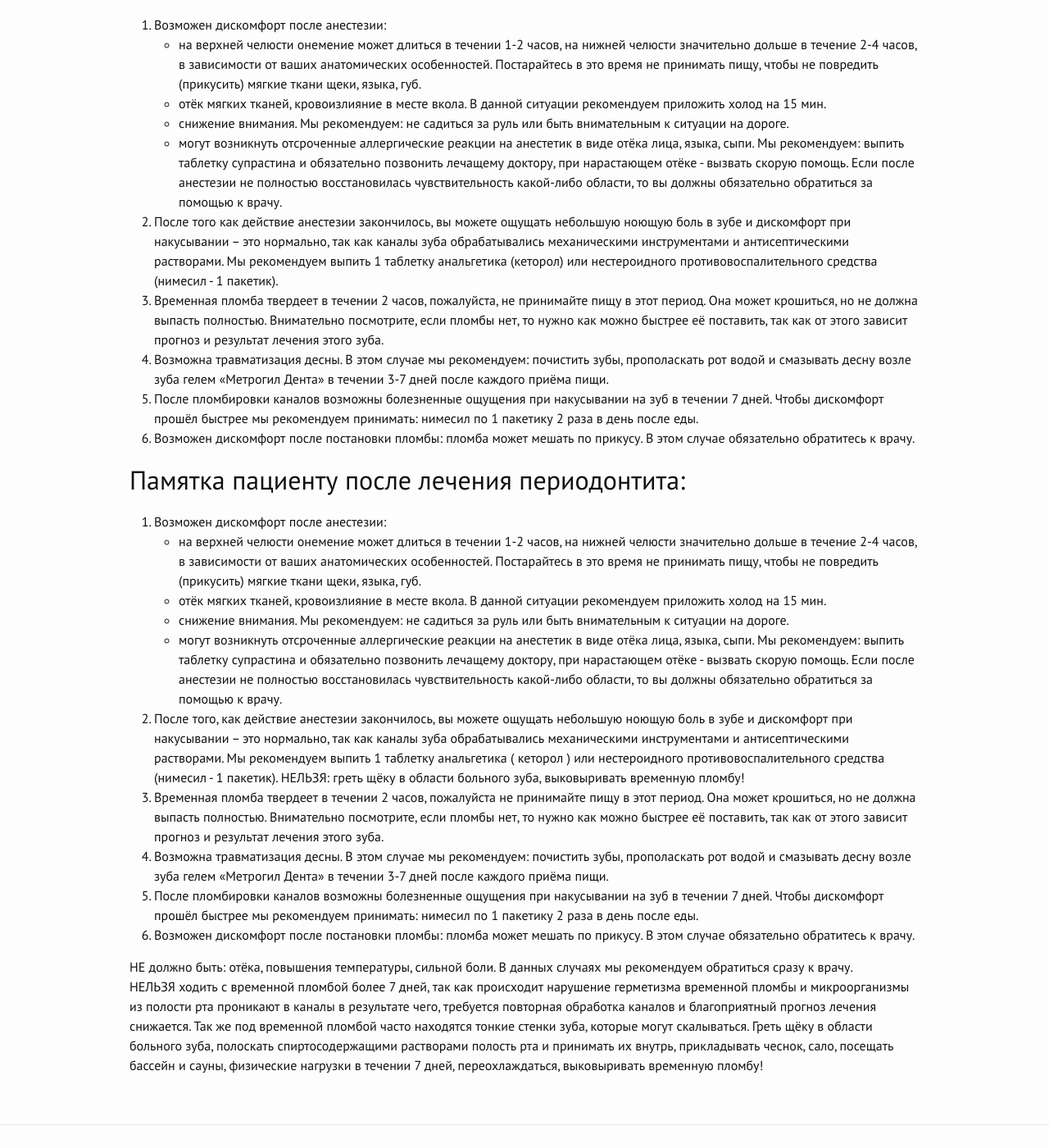
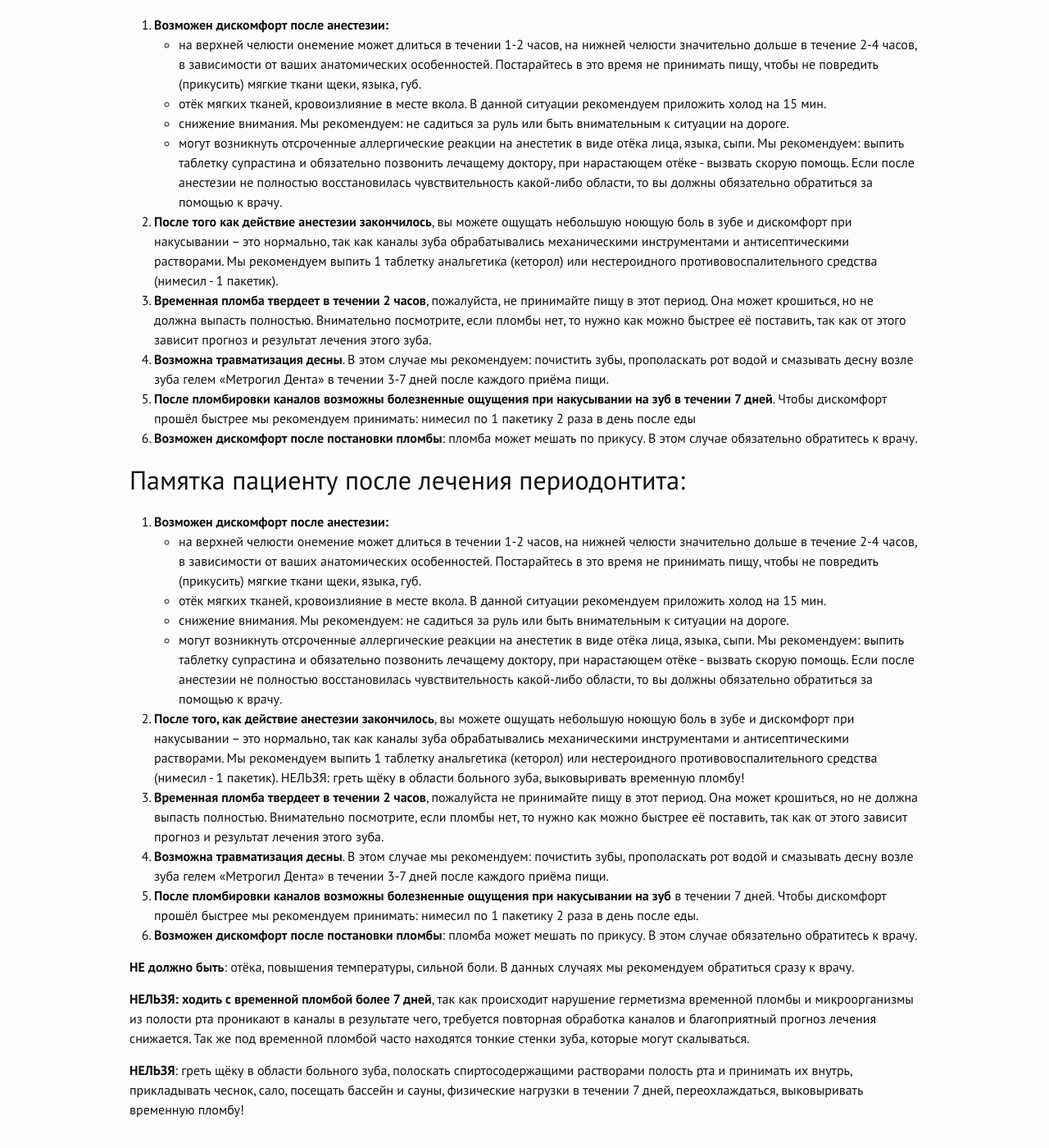
Before and after one commit to albus-dentes/albus-dentes.github.io, a Jekyll site: the page built from tips/index.md, in a window 1280 px wide and 1400 px high, scrolled down 556 px. Shown: the whole window at 82% size. Built offline with Jekyll 4.4.1, drawn with Linux system fonts in a browser that asks for light colours; some of the changed text lies outside the part shown.

Commit message:
Update tips

```diff
--- a/tips/index.md
+++ b/tips/index.md
@@ -3,36 +3,121 @@
 title: Рекомендации
 ---
 ## Памятка пациенту после лечения кариеса
-1. Постарайтесь не принимать пищу, пока не прошло онемение после анестезии (обезболивания), чтобы не прикусить нечувствительные мягкие ткани губ, щеки, языка. (Обычно чувствительность восстанавливается на верхней челюсти в течение 1-2 часов, на нижней челюсти - в течение 2 -4 часов.)
-2. Если после прекращения действия анестезии есть дискомфорт от пломбы (пломба мешает), мы рекомендуем записаться на коррекцию пломбы для восстановления комфорта, это займёт не более 10 минут. (Пломба может мешать по прикусу, так как во время пришлифовывания пациент из-за анестезии не всегда может точно оценить свои ощущения.)
-3. Пролеченный зуб может реагировать на температурные раздражители в течение недели. Если зуб реагирует и после, рекомендуем обратиться к лечащему врачу – скорее всего, воспаление затронуло пульпу (нерв) зуба и необходимо лечение пульпита.
-4. Если Вы не предупредили врача об аллергии на анестетик и у Вас возникли отсроченные аллергические реакции в виде отёка лица, языка, сыпи, мы рекомендуем выпить таблетку супрастина и обязательно позвонить лечащему доктору, при нарастающем отёке - вызвать скорую помощь.
+
+1. **Постарайтесь не принимать пищу, пока не прошло онемение после
+   анестезии** (обезболивания), чтобы не прикусить нечувствительные
+   мягкие ткани губ, щеки, языка (обычно чувствительность
+   восстанавливается на верхней челюсти в течение 1-2 часов, на нижней
+   челюсти - в течение 2 -4 часов).
+2. **Если после прекращения действия анестезии есть дискомфорт от
+   пломбы** (пломба мешает), мы рекомендуем записаться на коррекцию
+   пломбы для восстановления комфорта, это займёт не более 10
+   минут. (Пломба может мешать по прикусу, так как во время
+   пришлифовывания пациент из-за анестезии не всегда может точно
+   оценить свои ощущения.)
+3. **Пролеченный зуб может реагировать на температурные раздражители в
+   течение недели**. Если зуб реагирует и после, рекомендуем
+   обратиться к лечащему врачу – скорее всего, воспаление затронуло
+   пульпу (нерв) зуба и необходимо лечение пульпита.
+4. **Если Вы не предупредили врача об аллергии на анестетик и у Вас
+   возникли отсроченные аллергические реакции в виде отёка лица,
+   языка, сыпи, мы рекомендуем выпить таблетку супрастина и обязательно
+   позвонить лечащему доктору, при нарастающем отёке - вызвать скорую
+   помощь.**
 
 ## Памятка пациенту после лечения пульпита
 
-1. Возможен дискомфорт после анестезии:
-* на верхней челюсти онемение может длиться в течении 1-2 часов, на нижней челюсти значительно дольше в течение 2-4 часов, в зависимости от ваших анатомических особенностей. Постарайтесь в это время не принимать пищу, чтобы не повредить (прикусить) мягкие ткани щеки, языка, губ.
-* отёк мягких тканей, кровоизлияние в месте вкола. В данной ситуации рекомендуем приложить холод на 15 мин.
-* снижение внимания. Мы рекомендуем: не садиться за руль или быть внимательным к ситуации на дороге.
-* могут возникнуть отсроченные аллергические реакции на анестетик в виде отёка лица, языка, сыпи. Мы рекомендуем: выпить таблетку супрастина и обязательно позвонить лечащему доктору, при нарастающем отёке - вызвать скорую помощь. Если после анестезии не полностью восстановилась чувствительность какой-либо области, то вы должны обязательно обратиться за помощью к врачу.
-2. После того как действие анестезии закончилось, вы можете ощущать небольшую ноющую боль в зубе и дискомфорт при накусывании – это нормально, так как каналы зуба обрабатывались механическими инструментами и антисептическими растворами. Мы рекомендуем выпить 1 таблетку анальгетика (кеторол) или нестероидного противовоспалительного средства (нимесил - 1 пакетик).
-3. Временная пломба твердеет в течении 2 часов, пожалуйста, не принимайте пищу в этот период. Она может крошиться, но не должна выпасть полностью. Внимательно посмотрите, если пломбы нет, то нужно как можно быстрее её поставить, так как от этого зависит прогноз и результат лечения этого зуба.
-4. Возможна травматизация десны. В этом случае мы рекомендуем: почистить зубы, прополаскать рот водой и смазывать десну возле зуба гелем «Метрогил Дента» в течении 3-7 дней после каждого приёма пищи.
-5. После пломбировки каналов возможны болезненные ощущения при накусывании на зуб в течении 7 дней. Чтобы дискомфорт прошёл быстрее мы рекомендуем принимать: нимесил по 1 пакетику 2 раза в день после еды.
-6. Возможен дискомфорт после постановки пломбы: пломба может мешать по прикусу. В этом случае обязательно обратитесь к врачу.
+1. **Возможен дискомфорт после анестезии:**
+   - на верхней челюсти онемение может длиться в течении 1-2 часов, на
+     нижней челюсти значительно дольше в течение 2-4 часов, в
+     зависимости от ваших анатомических особенностей. Постарайтесь в
+     это время не принимать пищу, чтобы не повредить (прикусить)
+     мягкие ткани щеки, языка, губ.
+   - отёк мягких тканей, кровоизлияние в месте вкола. В данной
+     ситуации рекомендуем приложить холод на 15 мин.
+   - снижение внимания. Мы рекомендуем: не садиться за руль или быть
+     внимательным к ситуации на дороге.
+   - могут возникнуть отсроченные аллергические реакции на анестетик в
+     виде отёка лица, языка, сыпи. Мы рекомендуем: выпить таблетку
+     супрастина и обязательно позвонить лечащему доктору, при
+     нарастающем отёке - вызвать скорую помощь. Если после анестезии
+     не полностью восстановилась чувствительность какой-либо области,
+     то вы должны обязательно обратиться за помощью к врачу.
+2. **После того как действие анестезии закончилось**, вы можете ощущать
+   небольшую ноющую боль в зубе и дискомфорт при накусывании – это
+   нормально, так как каналы зуба обрабатывались механическими
+   инструментами и антисептическими растворами. Мы рекомендуем выпить
+   1 таблетку анальгетика (кеторол) или нестероидного
+   противовоспалительного средства (нимесил - 1 пакетик).
+3. **Временная пломба твердеет в течении 2 часов**, пожалуйста, не
+   принимайте пищу в этот период. Она может крошиться, но не должна
+   выпасть полностью. Внимательно посмотрите, если пломбы нет, то
+   нужно как можно быстрее её поставить, так как от этого зависит
+   прогноз и результат лечения этого зуба.
+4. **Возможна травматизация десны**. В этом случае мы рекомендуем:
+   почистить зубы, прополаскать рот водой и смазывать десну возле зуба
+   гелем «Метрогил Дента» в течении 3-7 дней после каждого приёма
+   пищи.
+5. **После пломбировки каналов возможны болезненные ощущения при
+   накусывании на зуб в течении 7 дней**. Чтобы дискомфорт прошёл
+   быстрее мы рекомендуем принимать: нимесил по 1 пакетику 2 раза в
+   день после еды
+6. **Возможен дискомфорт после постановки пломбы**: пломба может мешать по
+    прикусу. В этом случае обязательно обратитесь к врачу.
 
 ## Памятка пациенту после лечения периодонтита:
 
-1. Возможен дискомфорт после анестезии:
-* на верхней челюсти онемение может длиться в течении 1-2 часов, на нижней челюсти значительно дольше в течение 2-4 часов, в зависимости от ваших анатомических особенностей. Постарайтесь в это время не принимать пищу, чтобы не повредить (прикусить) мягкие ткани щеки, языка, губ.
-* отёк мягких тканей, кровоизлияние в месте вкола. В данной ситуации рекомендуем приложить холод на 15 мин.
-* снижение внимания. Мы рекомендуем: не садиться за руль или быть внимательным к ситуации на дороге.
-* могут возникнуть отсроченные аллергические реакции на анестетик в виде отёка лица, языка, сыпи. Мы рекомендуем: выпить таблетку супрастина и обязательно позвонить лечащему доктору, при нарастающем отёке - вызвать скорую помощь. Если после анестезии не полностью восстановилась чувствительность какой-либо области, то вы должны обязательно обратиться за помощью к врачу.
-2. После того, как действие анестезии закончилось, вы можете ощущать небольшую ноющую боль в зубе и дискомфорт при накусывании – это нормально, так как каналы зуба обрабатывались механическими инструментами и антисептическими растворами. Мы рекомендуем выпить 1 таблетку анальгетика ( кеторол ) или нестероидного противовоспалительного средства (нимесил - 1 пакетик). НЕЛЬЗЯ: греть щёку в области больного зуба, выковыривать временную пломбу!
-3. Временная пломба твердеет в течении 2 часов, пожалуйста не принимайте пищу в этот период. Она может крошиться, но не должна выпасть полностью. Внимательно посмотрите, если пломбы нет, то нужно как можно быстрее её поставить, так как от этого зависит прогноз и результат лечения этого зуба.
-4. Возможна травматизация десны. В этом случае мы рекомендуем: почистить зубы, прополаскать рот водой и смазывать десну возле зуба гелем «Метрогил Дента» в течении 3-7 дней после каждого приёма пищи.
-5. После пломбировки каналов возможны болезненные ощущения при накусывании на зуб в течении 7 дней. Чтобы дискомфорт прошёл быстрее мы рекомендуем принимать: нимесил по 1 пакетику 2 раза в день после еды.
-6. Возможен дискомфорт после постановки пломбы: пломба может мешать по прикусу. В этом случае обязательно обратитесь к врачу.
+1. **Возможен дискомфорт после анестезии:**
+   - на верхней челюсти онемение может длиться в течении 1-2 часов, на
+     нижней челюсти значительно дольше в течение 2-4 часов, в
+     зависимости от ваших анатомических особенностей. Постарайтесь в
+     это время не принимать пищу, чтобы не повредить (прикусить)
+     мягкие ткани щеки, языка, губ.
+   - отёк мягких тканей, кровоизлияние в месте вкола. В данной
+     ситуации рекомендуем приложить холод на 15 мин.
+   - снижение внимания. Мы рекомендуем: не садиться за руль или быть
+     внимательным к ситуации на дороге.
+   - могут возникнуть отсроченные аллергические реакции на анестетик в
+     виде отёка лица, языка, сыпи. Мы рекомендуем: выпить таблетку
+     супрастина и обязательно позвонить лечащему доктору, при
+     нарастающем отёке - вызвать скорую помощь. Если после анестезии
+     не полностью восстановилась чувствительность какой-либо области,
+     то вы должны обязательно обратиться за помощью к врачу.
+2. **После того, как действие анестезии закончилось**, вы можете ощущать
+   небольшую ноющую боль в зубе и дискомфорт при накусывании – это
+   нормально, так как каналы зуба обрабатывались механическими
+   инструментами и антисептическими растворами. Мы рекомендуем выпить
+   1 таблетку анальгетика (кеторол) или нестероидного
+   противовоспалительного средства (нимесил - 1 пакетик). НЕЛЬЗЯ:
+   греть щёку в области больного зуба, выковыривать временную пломбу!
+3. **Временная пломба твердеет в течении 2 часов**, пожалуйста не
+   принимайте пищу в этот период. Она может крошиться, но не должна
+   выпасть полностью. Внимательно посмотрите, если пломбы нет, то
+   нужно как можно быстрее её поставить, так как от этого зависит
+   прогноз и результат лечения этого зуба.
+4. **Возможна травматизация десны**. В этом случае мы рекомендуем:
+   почистить зубы, прополаскать рот водой и смазывать десну возле зуба
+   гелем «Метрогил Дента» в течении 3-7 дней после каждого приёма
+   пищи.
+5. **После пломбировки каналов возможны болезненные ощущения при
+   накусывании на зуб** в течении 7 дней. Чтобы дискомфорт прошёл
+   быстрее мы рекомендуем принимать: нимесил по 1 пакетику 2 раза в
+   день после еды.
+6. **Возможен дискомфорт после постановки пломбы**: пломба может мешать по
+прикусу. В этом случае обязательно обратитесь к врачу.
 
-НЕ должно быть: отёка, повышения температуры, сильной боли. В данных случаях мы рекомендуем обратиться сразу к врачу.
-НЕЛЬЗЯ ходить с временной пломбой более 7 дней, так как происходит нарушение герметизма временной пломбы и микроорганизмы из полости рта проникают в каналы в результате чего, требуется повторная обработка каналов и благоприятный прогноз лечения снижается. Так же под временной пломбой часто находятся тонкие стенки зуба, которые могут скалываться. Греть щёку в области больного зуба, полоскать спиртосодержащими растворами полость рта и принимать их внутрь, прикладывать чеснок, сало, посещать бассейн и сауны, физические нагрузки в течении 7 дней, переохлаждаться, выковыривать временную пломбу!
+**НЕ должно быть**: отёка, повышения температуры, сильной боли. В данных
+случаях мы рекомендуем обратиться сразу к врачу.
+
+**НЕЛЬЗЯ: ходить с временной пломбой более 7 дней**, так как
+происходит нарушение герметизма временной пломбы и микроорганизмы из
+полости рта проникают в каналы в результате чего, требуется повторная
+обработка каналов и благоприятный прогноз лечения снижается. Так же
+под временной пломбой часто находятся тонкие стенки зуба, которые
+могут скалываться.
+
+**НЕЛЬЗЯ**: греть щёку в области больного зуба, полоскать
+спиртосодержащими растворами полость рта и принимать их внутрь,
+прикладывать чеснок, сало, посещать бассейн и сауны, физические
+нагрузки в течении 7 дней, переохлаждаться, выковыривать временную
+пломбу!
```
